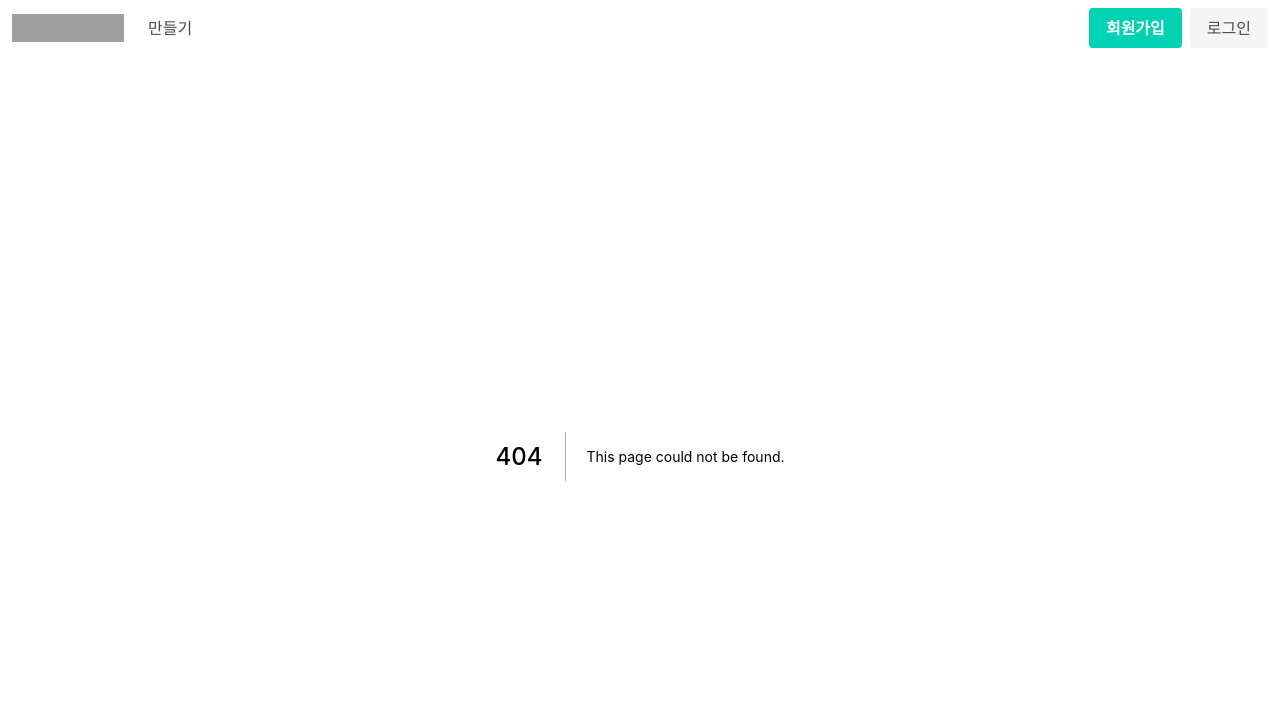
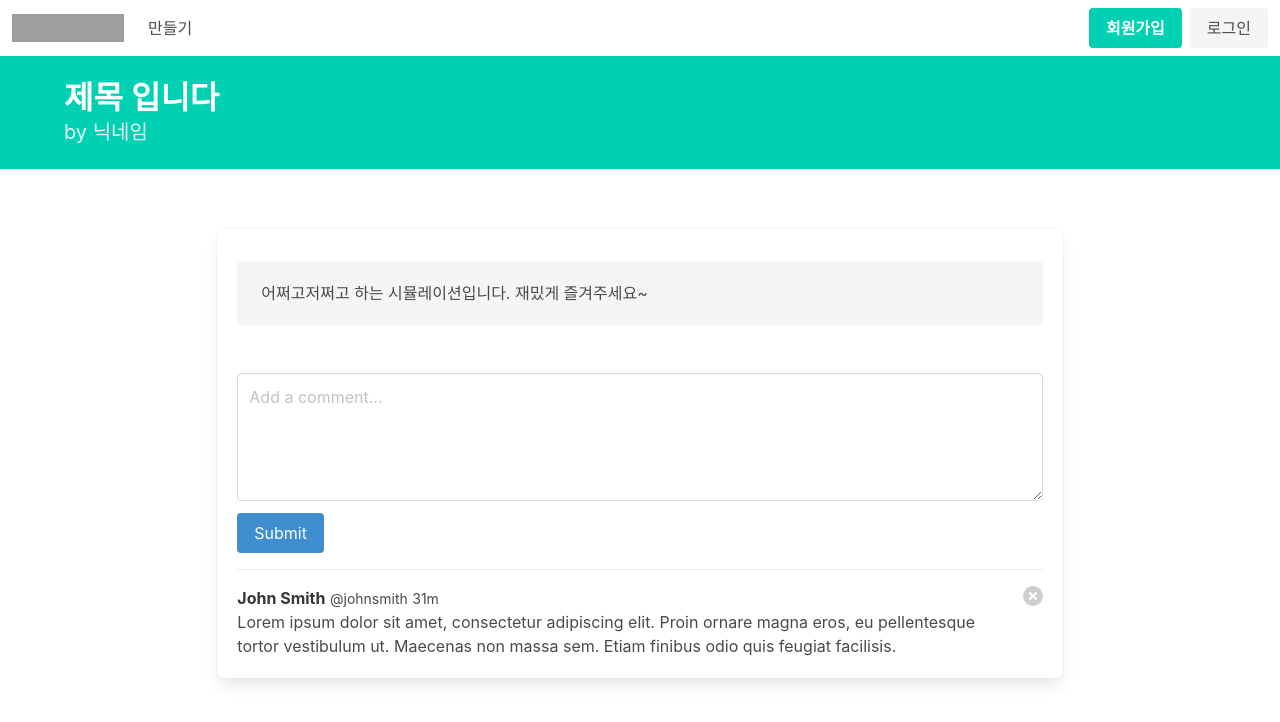
Before and after one commit to soso01/simu, a Next.js app: page /comment in a window 1280 px wide. Before the commit this address had no page. Shown: the top 722 px of the page. Built offline with nearby package versions, Linux system fonts and the light colour scheme; grey boxes are pictures that could not be loaded.

Commit message:
comment page

```diff
--- a/package.json
+++ b/package.json
@@ -10,6 +10,7 @@
   "dependencies": {
     "@fortawesome/fontawesome-free": "^5.14.0",
     "bulma": "^0.9.0",
+    "express": "^4.17.1",
     "next": "9.5.2",
     "react": "16.13.1",
     "react-dom": "16.13.1",
--- /dev/null
+++ b/pages/comment.js
@@ -0,0 +1,69 @@
+import React from "react"
+
+const comment = () => {
+  return (
+    <div>
+      <section class="hero is-small is-primary">
+        <div class="hero-body">
+          <div class="container">
+            <h1 class="title">제목 입니다</h1>
+            <h2 class="subtitle">by 닉네임</h2>
+          </div>
+        </div>
+      </section>
+
+      <div className="columns is-centered mt-6">
+        <div className="column is-10-mobile is-8-tablet">
+          <div className="box">
+            <div class="container mt-3 mb-6">
+              <div class="notification">
+                어쩌고저쩌고 하는 시뮬레이션입니다. 재밌게 즐겨주세요~
+              </div>
+            </div>
+
+            <article class="media">
+              <div class="media-content">
+                <div class="field">
+                  <p class="control">
+                    <textarea
+                      class="textarea"
+                      placeholder="Add a comment..."
+                    ></textarea>
+                  </p>
+                </div>
+                <nav class="level">
+                  <div class="level-left">
+                    <div class="level-item">
+                      <a class="button is-info">Submit</a>
+                    </div>
+                  </div>
+                </nav>
+              </div>
+            </article>
+
+            <article class="media">
+              <div class="media-content">
+                <div class="content">
+                  <p>
+                    <strong>John Smith</strong> <small>@johnsmith</small>{" "}
+                    <small>31m</small>
+                    <br />
+                    Lorem ipsum dolor sit amet, consectetur adipiscing elit.
+                    Proin ornare magna eros, eu pellentesque tortor vestibulum
+                    ut. Maecenas non massa sem. Etiam finibus odio quis feugiat
+                    facilisis.
+                  </p>
+                </div>
+              </div>
+              <div class="media-right">
+                <button class="delete"></button>
+              </div>
+            </article>
+          </div>
+        </div>
+      </div>
+    </div>
+  )
+}
+
+export default comment
```
Also changed, not shown: pages/create.js (+37 -15 lines), 2 other files (tests, documents, lock files or other folders).
